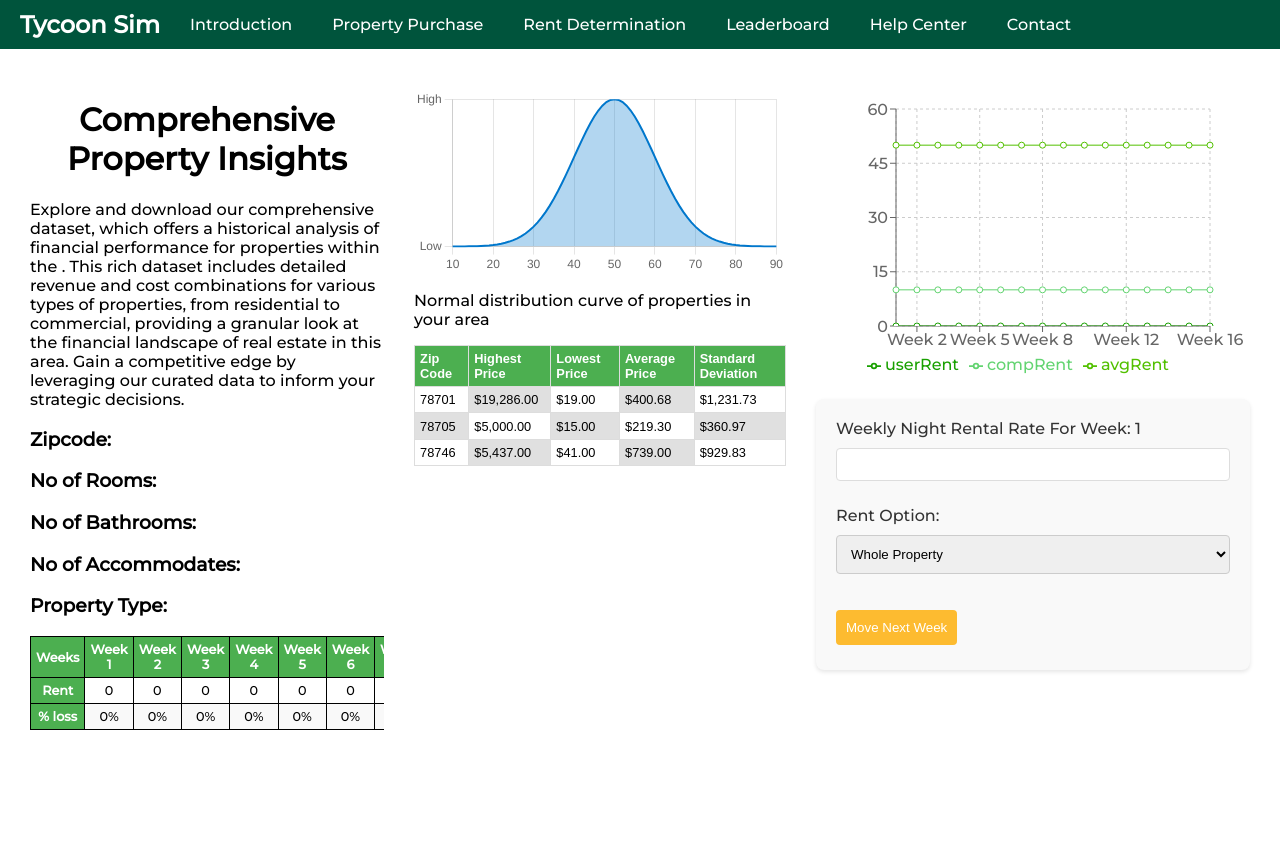
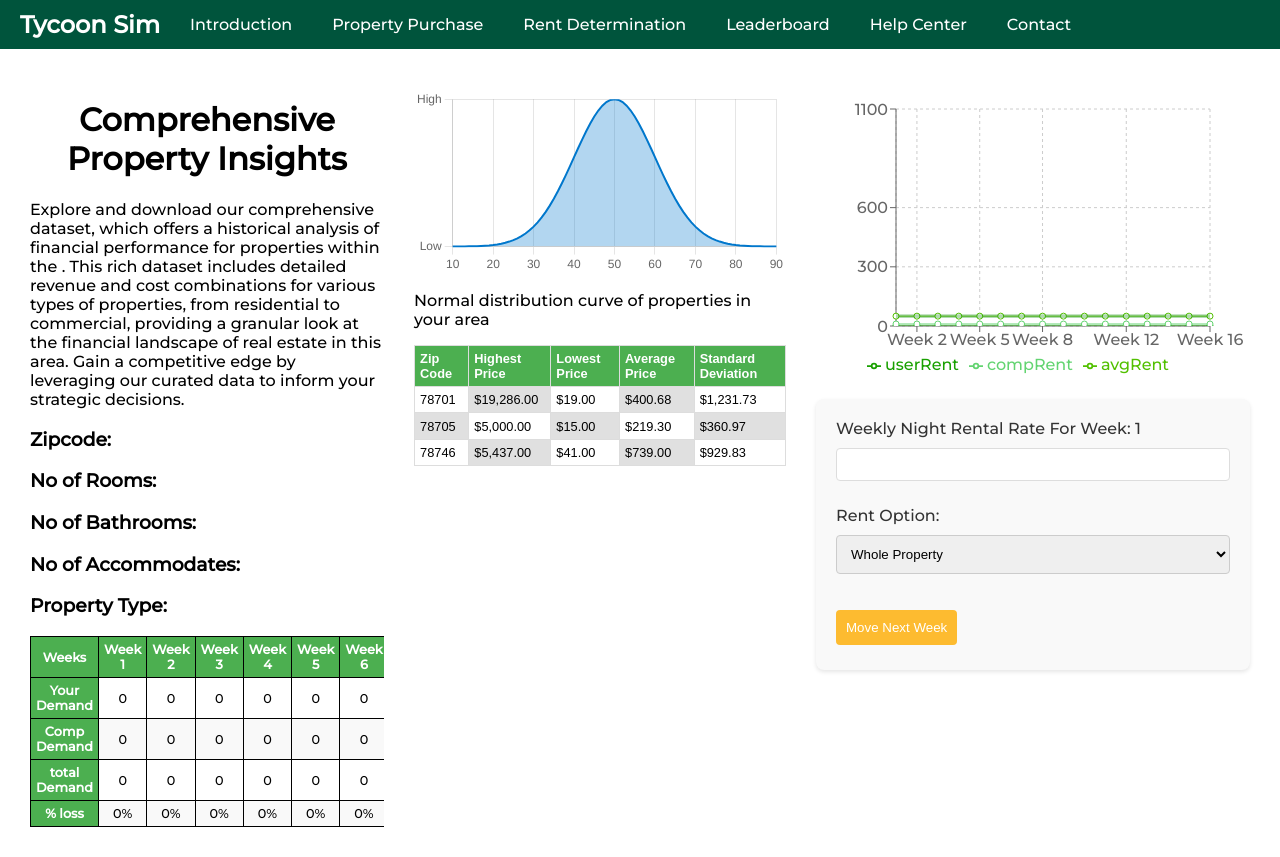
Before and after one commit to Devenvaruv/tycoonsimulator, a React (Create React App) app: page /monthly-pricing in a window 1280 px wide. Before the commit the page ends 800 px from the top, so only its background shows below. Built offline with nearby package versions, Linux system fonts and the light colour scheme.

Commit message:
remove random text logic

```diff
--- a/src/components/DemandVsTimeGraph/DemandVsTimeGraph.js
+++ b/src/components/DemandVsTimeGraph/DemandVsTimeGraph.js
@@ -1,14 +1,12 @@
 import React from 'react';
-import { LineChart, Line, XAxis, YAxis, CartesianGrid, Tooltip, Legend, ResponsiveContainer } from 'recharts';
+import { LineChart, Line, XAxis, YAxis, CartesianGrid, Tooltip, Legend,ReferenceArea, ResponsiveContainer } from 'recharts';
 
-const DemandVsTimeGraph = ({ userData}) => {
-  const tickValues = [0, 25, 50, 75, 100];
+const DemandVsTimeGraph = ({ userData }) => {
 
   return (
     <ResponsiveContainer width="100%" height={300}>
       <LineChart
       data={userData}
-
         margin={{
           top: 30,
           right: 40,
@@ -19,7 +17,7 @@ const DemandVsTimeGraph = ({ userData}) => {
         <CartesianGrid strokeDasharray="3 3" />
         <XAxis dataKey="time" />
         <YAxis
-          domain={[0, 60]}  // Set the min and max values for the Y-axis
+          domain={[0, 1100]}  // Set the min and max values for the Y-axis
           allowDataOverflow={true}  // Allows the graph to adjust to data outside of the domain range
         />
         <Tooltip />
@@ -28,6 +26,7 @@ const DemandVsTimeGraph = ({ userData}) => {
         <Line type="monotone" dataKey="compRent" stroke="#63D471" activeDot={{ r: 8 }} />
         <Line type="monotone" dataKey="avgRent" stroke="#52C000" activeDot={{ r: 8 }} />
 
+        <ReferenceArea y1={40} y2={60} strokeOpacity={0.3} fill="green" fillOpacity={0.3} />
       </LineChart>
     </ResponsiveContainer>
   );
--- a/src/components/HorizontalTable/HorizontalTable.js
+++ b/src/components/HorizontalTable/HorizontalTable.js
@@ -18,7 +18,19 @@ const HorizontalTable = ({ data , dataPercentage }) => { // Accept data as a pro
         </thead>
         <tbody>
           <tr>
-            <th className="th-td-sm"> Rent</th>
+            <th className="th-td-sm"> Your Demand</th>
+            {data.map((income, index) => (
+              <td key={index} className="th-td-sm">{income}</td>
+            ))}
+          </tr>
+          <tr>
+            <th className="th-td-sm"> Comp Demand</th>
+            {data.map((income, index) => (
+              <td key={index} className="th-td-sm">{0}</td>
+            ))}
+          </tr>
+          <tr>
+            <th className="th-td-sm"> total Demand</th>
             {data.map((income, index) => (
               <td key={index} className="th-td-sm">{income}</td>
             ))}
@@ -29,6 +41,7 @@ const HorizontalTable = ({ data , dataPercentage }) => { // Accept data as a pro
               <td key={index2} className="th-td-sm">{income2}%</td>
             ))}
           </tr>
+
         </tbody>
       </table>
     </div>
--- a/src/pages/MonthlyPricing/MonthlyPricing.js
+++ b/src/pages/MonthlyPricing/MonthlyPricing.js
@@ -75,34 +75,6 @@ const MonthlyPricing = () => {
     const max = center + deviation;
     return Math.floor(Math.random() * (max - min + 1)) + min;
   };
-
-  // const randomTexts = [
-  //   "A renowned tech company is opening an office near your property, boosting local job opportunities.",
-  //   "A major supermarket chain has announced plans to build a store nearby, improving local amenities.",
-  //   "A popular celebrity has moved into the neighborhood, increasing the area's prestige.",
-  //   "A large university is expanding its campus close to your property, potentially increasing rental demand.",
-  //   "A new public park has been inaugurated nearby, enhancing the neighborhood's appeal.",
-  //   "Local authorities have announced road improvements in your area, potentially increasing accessibility.",
-  //   "A new art gallery is opening in the vicinity, contributing to the cultural scene.",
-  //   "A major sports event is scheduled to take place nearby, temporarily boosting tourism.",
-  //   "A well-known restaurant chain is opening a new location in your neighborhood.",
-  //   "A historic building nearby is being converted into a museum, attracting more visitors to the area.",
-  //   "An upscale shopping mall is being developed close to your property, expected to draw crowds.",
-  //   "A new high-speed train station is proposed near your location, promising better connectivity.",
-  //   "A large medical center is being built nearby, likely to increase local employment.",
-  //   "A significant tech conference is planned in the area, temporarily increasing rental demand.",
-  //   "A popular film is being shot in your neighborhood, sparking temporary interest.",
-  //   "An annual music festival has been announced in the area, attracting tourists and music enthusiasts.",
-  //   "A local school has won prestigious awards, boosting the neighborhood's family appeal.",
-  //   "A major bridge renovation nearby is causing temporary traffic disruptions.",
-  //   "A famous hotel chain is constructing a luxury hotel close to your property, potentially boosting property values.",
-  //   "A new bike lane network is being introduced in the area, promoting greener transportation options.",
-  // ];
-
-  // const getRandomText = () => {
-  //   const randomIndex = Math.floor(Math.random() * randomTexts.length);
-  //   return randomTexts[randomIndex];
-  // };
 
   const handleModalClose = async () => {
     if (!userName) {
@@ -260,26 +232,12 @@ const MonthlyPricing = () => {
             <h3>No of Accommodates: {currentGameData.accommodation}</h3>
             <h3>Property Type: {currentGameData.propertyType}</h3>
             <HorizontalTable
-              data={weeklyRentData}
+              data={weeklyDemandData}
               dataPercentage={weeklyPercentageLossData}
             />
           </div>
 
           <div className="text-container">
-            {/* <p
-              className="random-text-container"
-              style={{ paddingBottom: "30px" }}
-            >
-              {getRandomText()}
-            </p>
-            <div className="img-container">
-              <img
-                src="./PlaceHolder.png"
-                width={250}
-                height={200}
-                alt="Temp"
-              />
-            </div> */}
             <BellGraph
               expectedValue={sum}
               fluctation={sum - 40}
```
